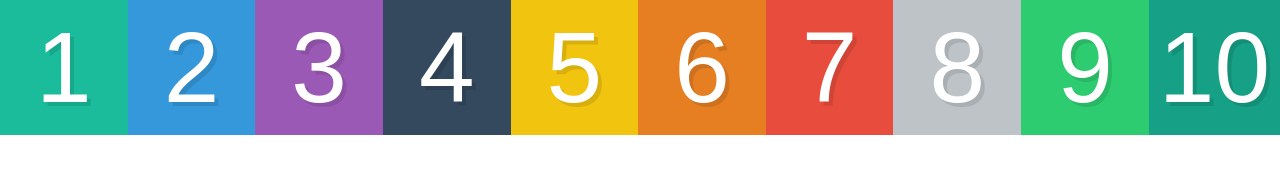
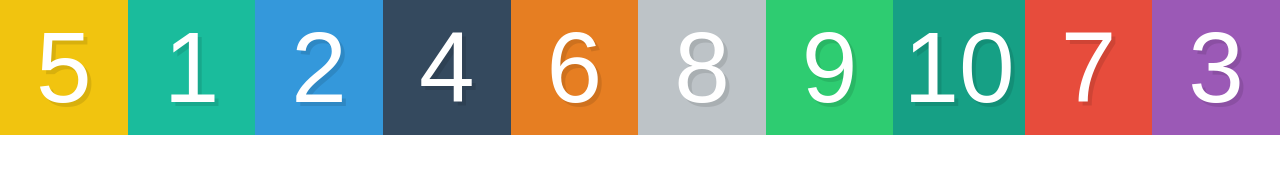
Before and after one commit to thealice/css-sandbox, a plain HTML site: page index.html in a window 1280 px wide. Drawn offline with Linux system fonts and the light colour scheme.

Commit message:
playing with order

```diff
--- a/style.css
+++ b/style.css
@@ -35,5 +35,16 @@ input[type=reset],input[type=submit]{-webkit-appearance:button;cursor:pointer;}b
 
 .box {
   flex: 1;
+}
 
+.box3 {
+  order: 3;
 }
+
+.box7 {
+  order: 2;
+}
+
+.box5 {
+  order: -1;
+}
```
